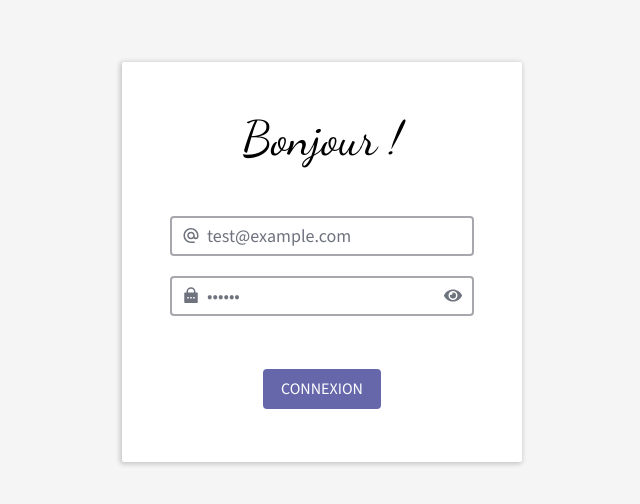
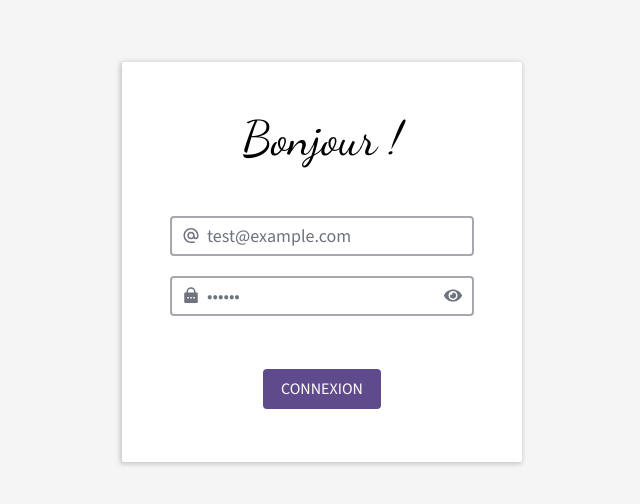
Before and after one commit to MaelBriantin/crm-frontend, a React (Vite) app: page /login in a window 1280 px wide. Shown: the part 138-642 px from the top of the page, without its empty margins (318-958 px from the left). Built offline with nearby package versions, Linux system fonts and the light colour scheme; no server answers.

Commit message:
feat(new-orders): update primary color to ultra violet and background color to greyUltraLight in theme file

```diff
--- a/src/assets/themes/index.ts
+++ b/src/assets/themes/index.ts
@@ -11,7 +11,7 @@ const colors = {
     // primary: "#3fbac2", // blue
     // primary: "#4D4DFF", // neon blue
     // primary: "#DC582A", // orange
-    primary: "#6667AB", // very peri
+    primary: "#5f4b8b", // ultra violet
     primary_cake: "#3f7f8e",
     green: "green",
     success: "#60bd4f",
@@ -19,6 +19,7 @@ const colors = {
     redSecondary: "#c4151c",
     error: "#cc0202",
     blue: "#51a7e1",
+    greyUltraLight: "#f9f9f9",
     greyLight: "#e4e5e9",
     greyMedium: "#a7a8ad",
     greySemiDark: "#93a2b1",
--- a/src/components/DataTable/DataTableRow.tsx
+++ b/src/components/DataTable/DataTableRow.tsx
@@ -3,6 +3,7 @@ import styled, { RuleSet, css } from 'styled-components';
 import { DataTableCell } from './DataTableCell';
 import { getColor } from '../../utils/dataTableUtils';
 import { ColumnProps, RowType } from '../../types/DataTableTypes';
+import { theme } from '../../assets/themes';
 
 type DataTableRowProps = {
     row: RowType;
@@ -60,14 +61,14 @@ const TableRowBody = styled.tr <{ $selectable: boolean, $hoverable: boolean, $di
         ${({ $hoverable }): false | RuleSet<object> =>
         $hoverable &&
         css`
-            background-color: #f9f9f9;
+            background-color: ${theme.colors.greyUltraLight};
         `}
         ${({ $selectable }): false | RuleSet<object> =>
         $selectable &&
         css`
             cursor: default;
             user-select: none;
-            background-color: #f9f9f9;
+            background-color: ${theme.colors.greyUltraLight};
         `}
     }
 `;
```
